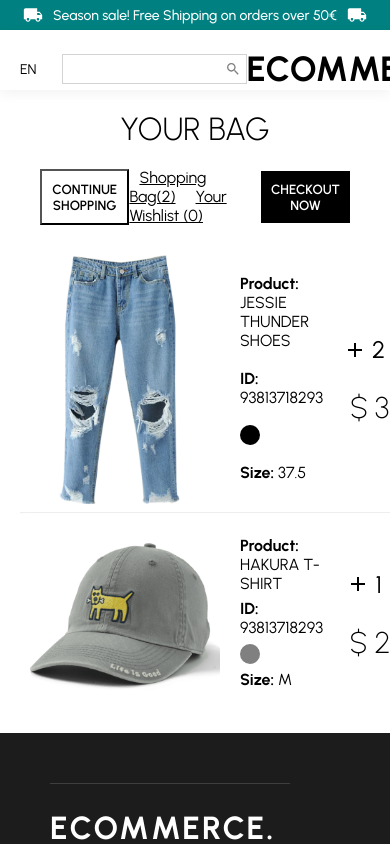
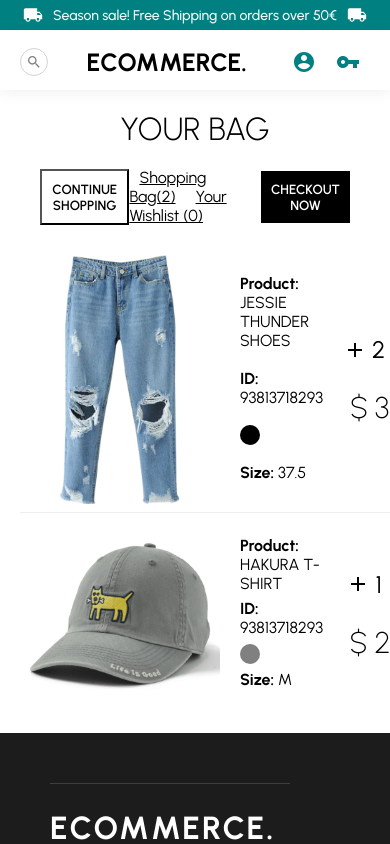
Before and after one commit to DviadFer/ecommerce-react, a React (Create React App) app: page /cart in a window 390 px wide. Shown: the top 844 px of the page. Built offline with nearby package versions, Linux system fonts and the light colour scheme; no server answers.

Commit message:
Navbar es ahora responsive

```diff
--- a/src/components/Navbar.jsx
+++ b/src/components/Navbar.jsx
@@ -1,8 +1,10 @@
-import { Search, ShoppingCartOutlined } from '@material-ui/icons'
+import { Search, ShoppingCartOutlined, AccountCircle, VpnKey } from '@material-ui/icons'
 import { Badge } from '@material-ui/core'
 import React from 'react'
 import styled from 'styled-components'
 import { Link, useLocation } from "react-router-dom"
+
+import { mobile } from '../responsive'
 
 const Container = styled.div`
   position: -webkit-sticky; /* Safari */
@@ -20,6 +22,7 @@ const Wrapper = styled.div`
   display: flex;
   justify-content: space-between;
   align-items: center;
+  ${mobile({ gap: "10px" })}
 `
 const Left = styled.div`
   flex: 1;
@@ -29,6 +32,7 @@ const Left = styled.div`
 const Center = styled.div`
   flex: 1;
   text-align: center;
+  ${mobile({flex: "2", textAlign: "left"})}
 `
 const Right = styled.div`
   flex: 1;
@@ -36,12 +40,14 @@ const Right = styled.div`
   align-items: center;
   justify-content: flex-end;
   gap: 25px;
+  ${mobile({flex: "2", gap: "0" })}
 `
 
 //Contenido de la barra de navegación
 const Language = styled.span`
   font-size: 14px;
   cursor: pointer;
+  ${mobile({ display: "none" })}
 `
 
 const SearchContainer = styled.div`
@@ -50,6 +56,7 @@ const SearchContainer = styled.div`
   align-items: center;
   margin-left: 25px;
   padding: 5px;
+  ${mobile({ borderRadius: "50%", marginLeft: "0", cursor: "pointer" })}
 `
 
 const Input = styled.input`
@@ -57,6 +64,7 @@ const Input = styled.input`
   &:focus {
     outline: none;
   }
+  ${mobile({ display: "none" })}
 `
 const Logo = styled(Link)`
   display: block;
@@ -65,10 +73,12 @@ const Logo = styled(Link)`
   color: initial;
   font-size: 35px;
   text-decoration: none;
+  ${mobile({ fontSize: "25px"})}
 `
 
 const MenuItem = styled(Link)`
-  display: block;
+  display: flex;
+  align-items: center;
   font-size: 14px;
   cursor: pointer;
   color: initial;
@@ -78,6 +88,11 @@ const MenuItem = styled(Link)`
   &:hover {
     text-decoration: underline;
   }
+  ${mobile({ fontSize: "12px" })}
+`
+const ItemText = styled.p`
+  margin-left: 10px;
+  ${mobile({display: "none"})}
 `
 
 const Navbar = () => {
@@ -99,10 +114,16 @@ const Navbar = () => {
         </Center>
         <Right>
           {location.pathname !== "/login" && location.pathname !== "/register" ? (
-            <MenuItem to="/register">REGISTER</MenuItem>
+            <MenuItem to="/register">
+              <AccountCircle style={{color: "teal"}} />
+              <ItemText>LOGIN</ItemText>
+            </MenuItem>
           ): null}
           {location.pathname !== "/login" && location.pathname !== "/register" ? (
-            <MenuItem component={Link} to="/login">SIGN IN</MenuItem>
+            <MenuItem component={Link} to="/login">
+              <VpnKey style={{color: "teal"}} />
+              <ItemText>REGISTER</ItemText>
+            </MenuItem>
           ): null}
           {location.pathname !== "/cart" ? (
             <MenuItem to="/cart">
--- a/src/responsive.js
+++ b/src/responsive.js
@@ -2,7 +2,7 @@ import { css } from "styled-components";
 
 export const mobile = (props) => {
   return css`
-    @media only screen and (max-width: 767px) {
+    @media only screen and (max-width: 825px) {
       ${props}
     }
   `
```
